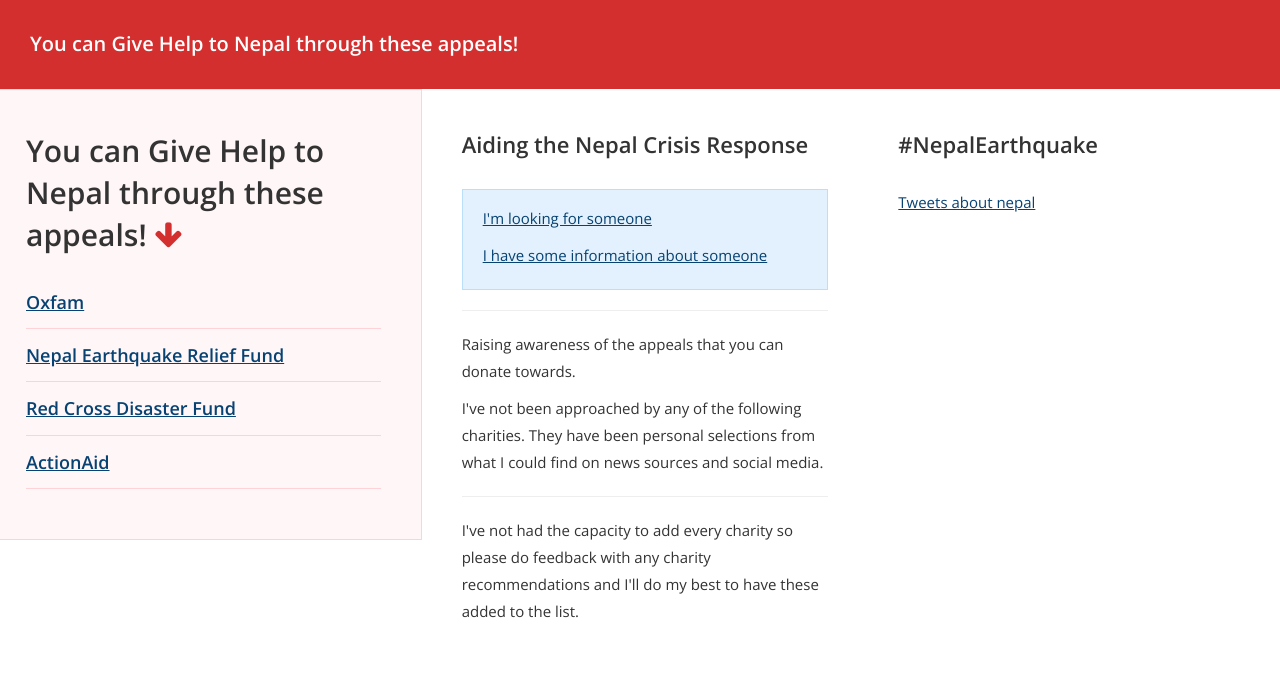
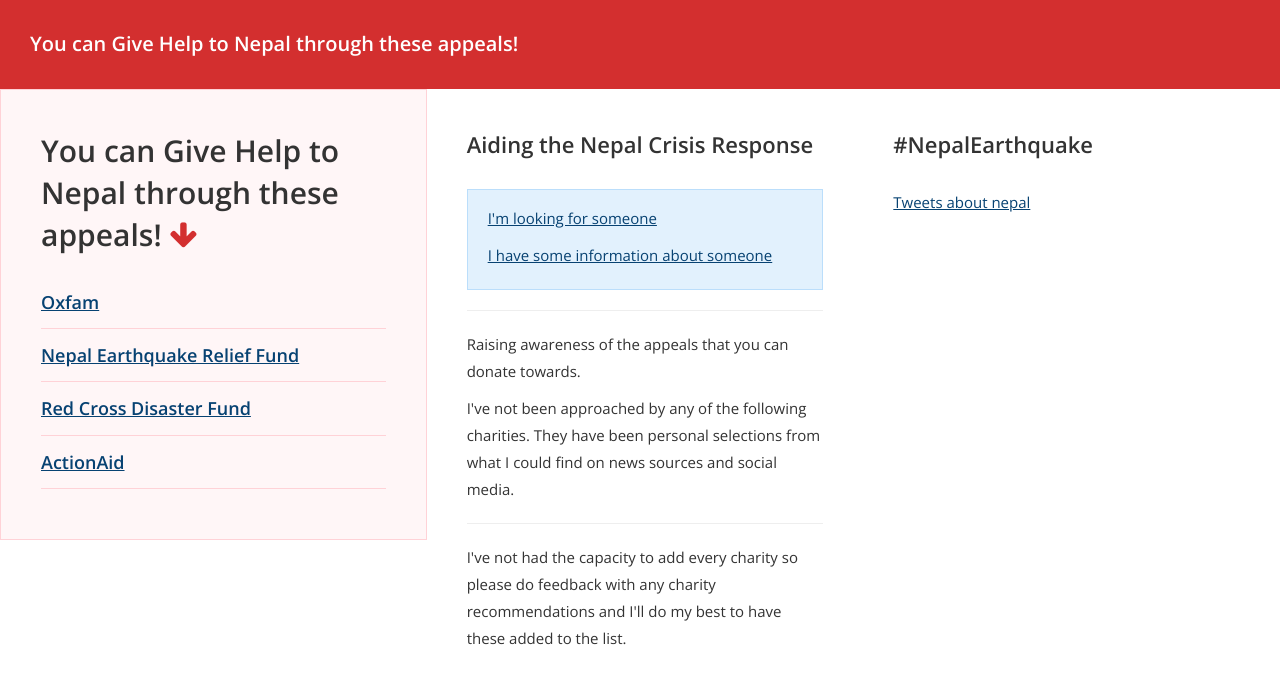
Before and after one commit to jamieleung/appeals-nepal, a website: page index.html in a window 1280 px wide. Drawn offline with nearby package versions, Linux system fonts and the light colour scheme.

Commit message:
markup change on container-fluid

```diff
--- a/assets/css/style.scss
+++ b/assets/css/style.scss
@@ -24,6 +24,7 @@
 #header {
 
 	.logo {
+		box-sizing: border-box;
 		padding: 3rem;
 		background-color: #D32F2F;
 		color: white;
@@ -52,11 +53,15 @@
 
 #main {
 	padding: 0;
+	box-sizing: border-box;
+
 
 	.column {
 		font-size: 1.5rem;
 		line-height: 1.8;
 		padding: 2rem 3rem 4rem 4rem;
+		box-sizing: border-box;
+
 
 		&:first-child {
 			background: lighten(#FFCDD2, 8% );
@@ -99,6 +104,8 @@
 		ul {
 			list-style: none;
 			padding: 0;
+			box-sizing: border-box;
+
 
 			li {
 
--- a/index.html
+++ b/index.html
@@ -13,13 +13,17 @@
 </head>
 <body>
 
-<header id="header" role="banner">
-	<div class="logo">
-		You can Give Help to Nepal through these appeals!
+<div class="container-fluid">
+
+<div class="row">
+	<header id="header" role="banner">
+		<div class="logo">
+			You can Give Help to Nepal through these appeals!
+		</div>
+	</header>
 	</div>
-</header>
 
-<div id="main" class="container-fluid" role="main">
+<div id="main" role="main">
 	<div class="row">
 
         <div class="col-md-4 column">
@@ -34,7 +38,7 @@
 
 					<li><a href="http://www.redcross.org.uk/disasterfund" class="item" title="Donate to Red Cross Disaster Fund" target="_blank">Red Cross Disaster Fund</a></li>
 
-					<li><a href="https://support.actionaid.org.uk/donations/My-Details?_ga=1.127270735.317420968.1429963432/" target="_blank" title="Donate to ActionAid">ActionAid</a></li>
+					<li><a href="https://support.actionaid.org.uk/donations/My-Details?_ga=1.189586537.317420968.1429963432/" title="Donate to Action Aid" target="_blank">ActionAid</a></li>
 
 			</ul>
         </div>
```
Also changed, not shown: assets/css/style.css.
